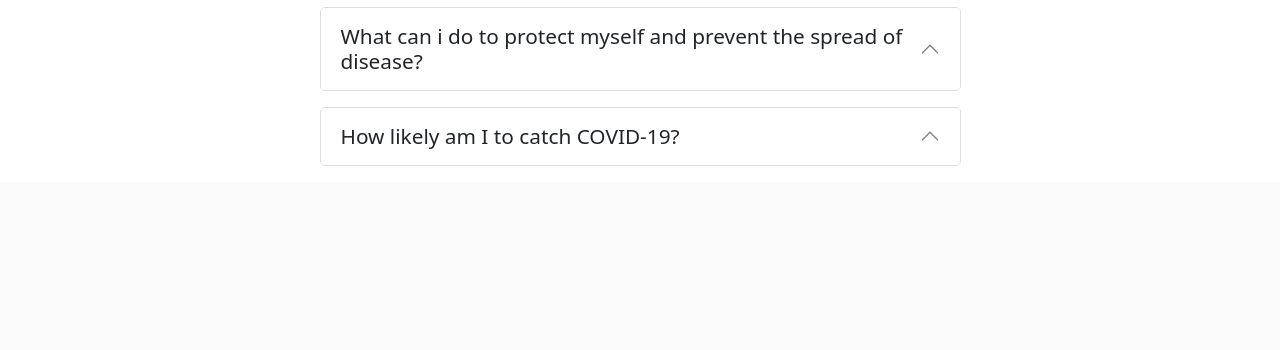
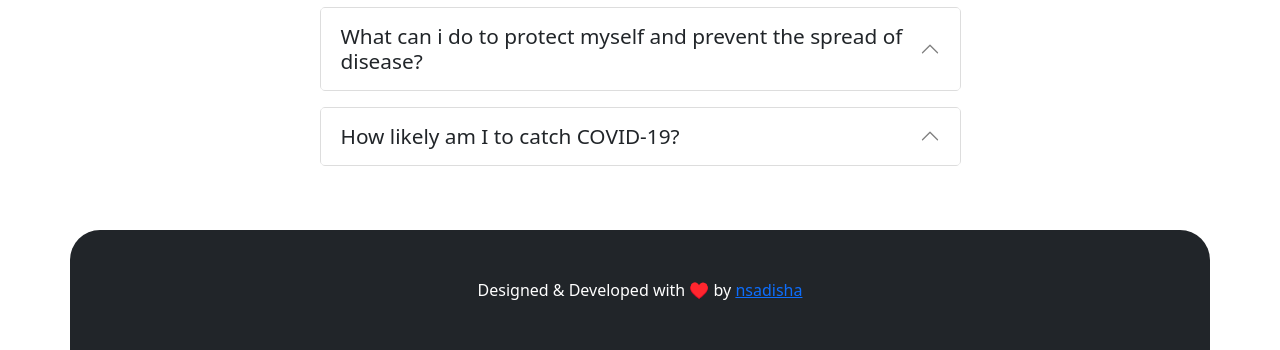
Before and after one commit to nsadisha/Corona-Stats-LK, a PHP site: page / in a window 1280 px wide. Shown: the part 4160-4510 px from the top of the page. Before the commit the page ends 4326 px from the top, so only its background shows below. Run offline with PHP 8.4, Linux system fonts and the light colour scheme.

Commit message:
footer added

```diff
--- a/css/styles.css
+++ b/css/styles.css
@@ -108,3 +108,10 @@
     font-size: 1.1rem;
     background-color: rgba(255, 255, 255, 0.15) !important;
 }
+
+/* footer */
+
+footer{
+    border-top-left-radius: 30px;
+    border-top-right-radius: 30px;
+}
--- a/index.html
+++ b/index.html
@@ -42,9 +42,6 @@
                     </li>
                     <li class="nav-item me-3">
                         <a class="nav-link" href="#faq"><strong>FAQ</strong></a>
-                    </li>
-                    <li class="nav-item me-3">
-                        <a class="nav-link"><strong>Contact Us</strong></a>
                     </li>
                 </ul>
             </div>
@@ -237,6 +234,12 @@
     </section>
     <!-- faq section ends -->
 
+    <!-- footer starts -->
+    <footer class="container bg-dark text-center py-5 mt-5">
+        <p class="text-white m-0">Designed & Developed with ♥️ by <a href="http://github.com/nsadisha">nsadisha</a></p>
+    </footer>
+    <!-- footer ends -->
+
 </body>
 
 </html>
```
